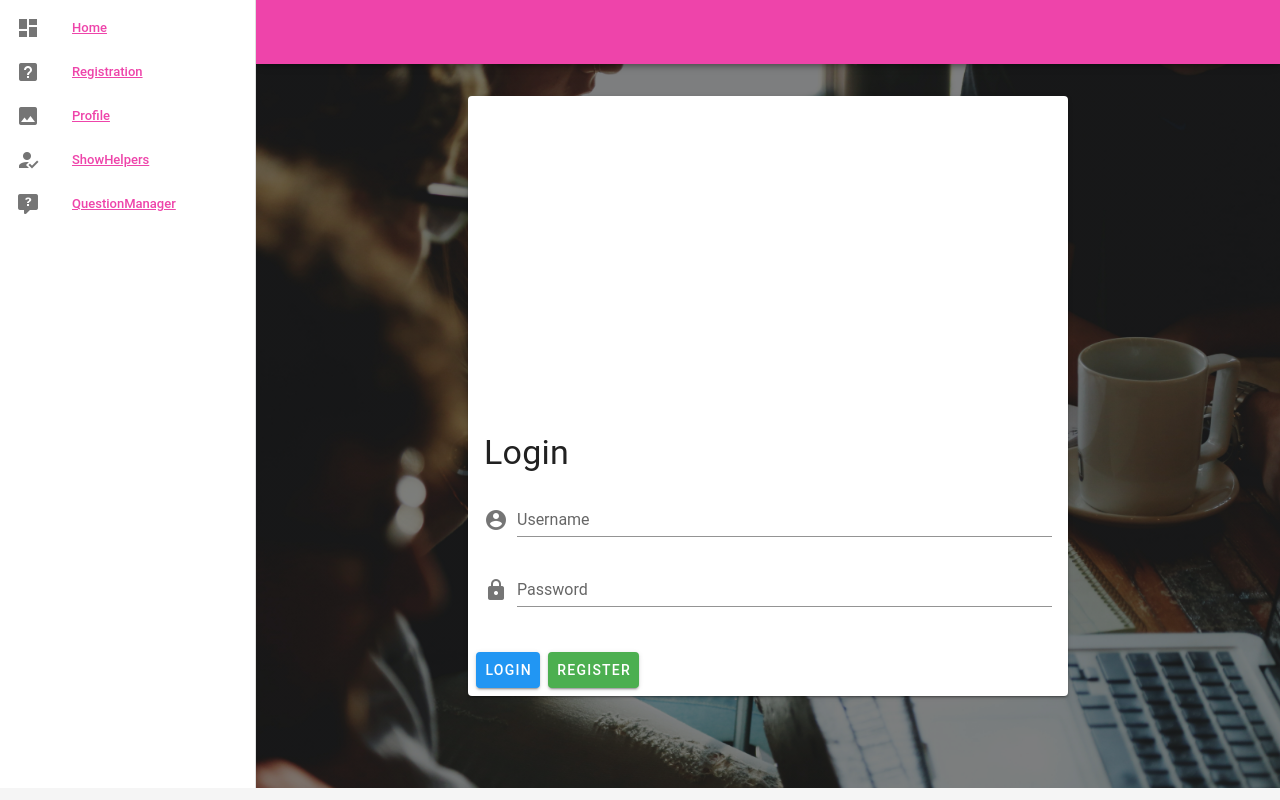
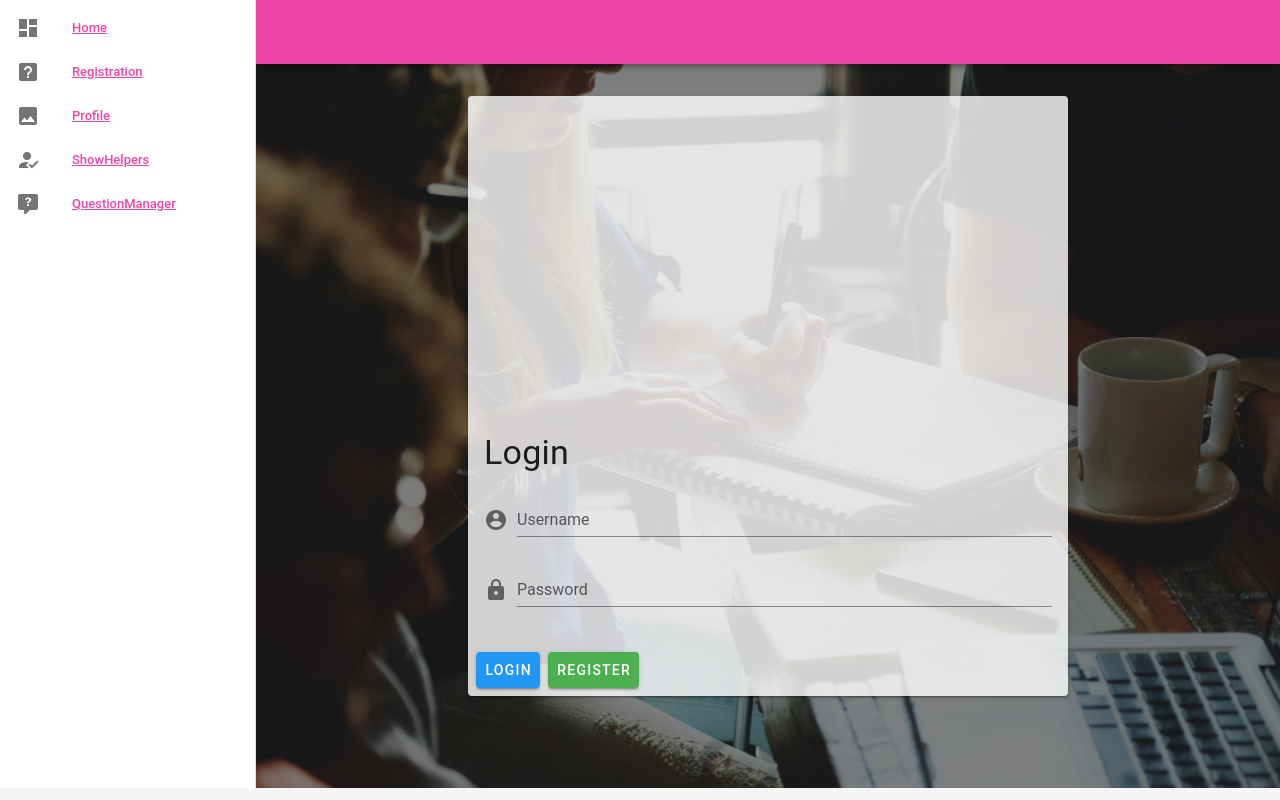
Before and after one commit to AdamSz93/Student-Corona-App, a Vue app: page /#/login in a window 1280 px wide. Built offline with nearby package versions, Linux system fonts and the light colour scheme; a small style sheet from the web is missing.

Commit message:
added transparency to v-card login

```diff
--- a/src/views/Login.vue
+++ b/src/views/Login.vue
@@ -5,7 +5,7 @@
 
   <span class="bg"></span>
 
-        <v-card width="600" class="mx-auto mt-5">
+        <v-card width="600" class="mx-auto mt-5" color="rgb(255, 255, 255, 0.8)">
           <v-img
           :src="require('../assets/logo.png')"
           class="my-5"
```
